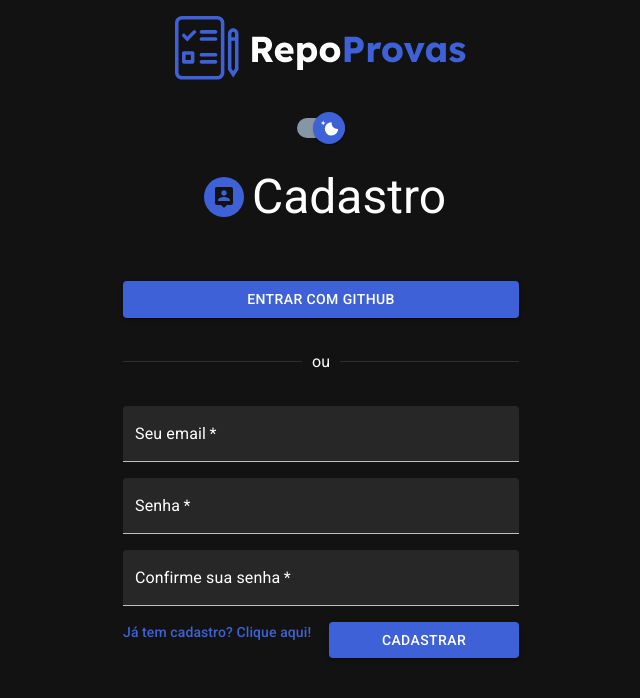
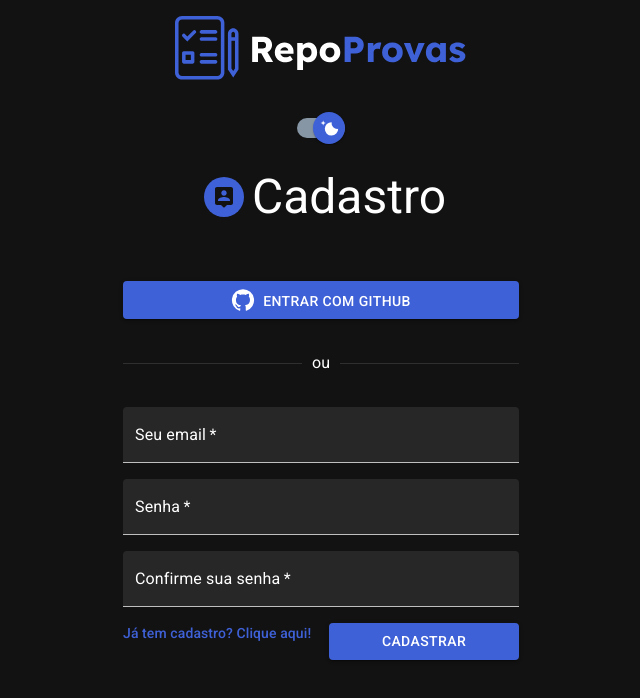
Before and after one commit to Alan-A-Andrade/Projeto_18_RepoProvas_Frontend, a React (Create React App) app: page /signUp in a window 1280 px wide. Shown: the top 698 px of the page, without its empty margins (319-959 px from the left). Built offline with nearby package versions, Linux system fonts and the light colour scheme; no server answers.

Commit message:
feat: add github icon

```diff
--- a/src/pages/SignIn/SignIn.tsx
+++ b/src/pages/SignIn/SignIn.tsx
@@ -15,6 +15,7 @@
 import useAuth from '../../Hooks/useAuth';
 import { errServer } from '../../modals/errModal'
 import { useTheme } from "@emotion/react";
+import GitHubIcon from '@mui/icons-material/GitHub';
 
 export default function SignIn() {
 
@@ -86,6 +87,7 @@
           <Avatar sx={{ m: 1, bgcolor: 'secondary.main' }}>
             <LockOutlinedIcon />
           </Avatar>
+
           <Typography
             component="h1"
             variant="h3">
@@ -101,7 +103,9 @@
               variant="contained"
               sx={{ mt: 4, mb: 0 }}
             >
+              <GitHubIcon sx={{ mr: 1, bgcolor: 'secondary.main' }} />
               <Typography
+                sx={{ mt: 0.2 }}
                 component="h1"
                 variant="button"
               >
--- a/src/pages/SignUp/SignUp.tsx
+++ b/src/pages/SignUp/SignUp.tsx
@@ -14,6 +14,8 @@
 import { useNavigate } from 'react-router-dom';
 import { useTheme } from "@emotion/react";
 import { errServer } from '../../modals/errModal';
+import GitHubIcon from '@mui/icons-material/GitHub';
+
 
 export default function SignUp() {
 
@@ -103,9 +105,11 @@
               fullWidth
               variant="contained"
               sx={{ mt: 4, mb: 0 }}
+
             >
+              <GitHubIcon sx={{ mr: 1, bgcolor: 'secondary.main' }} />
               <Typography
-
+                sx={{ mt: 0.2 }}
                 component="h1"
                 variant="button"
               >
```
